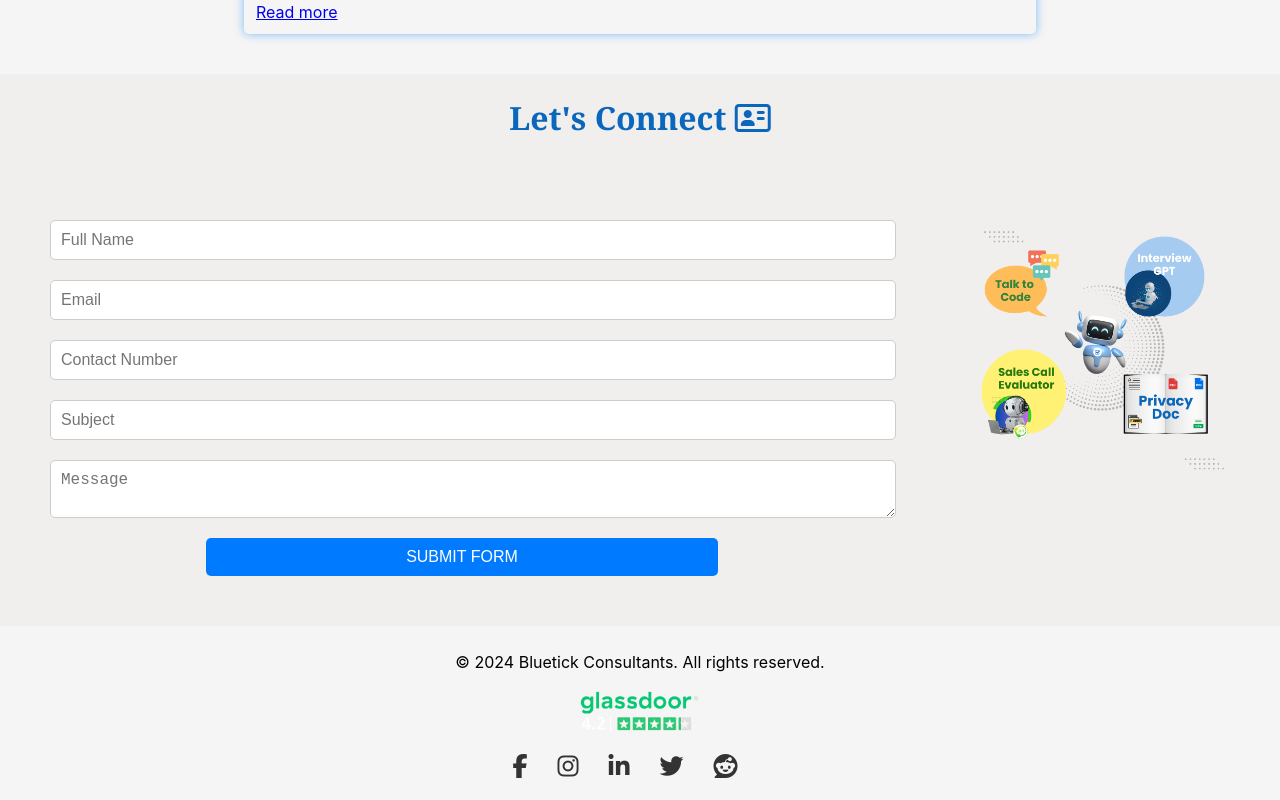
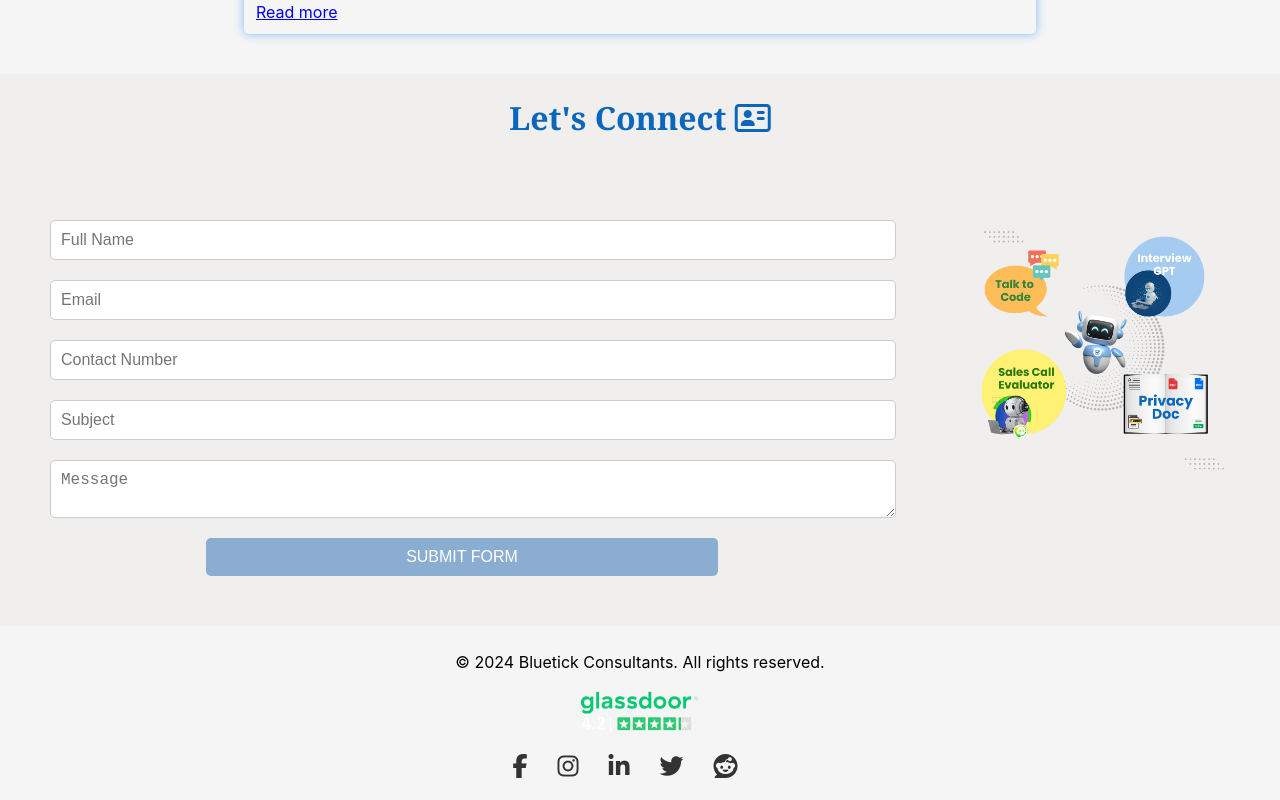
Before and after one commit to ravi1104/blue-tick, a React (Create React App) app: page / in a window 1280 px wide. Shown: the part 2786-3586 px from the top of the page. Built offline with nearby package versions, Linux system fonts and the light colour scheme.

Commit message:
modify app.css

```diff
--- a/src/App.css
+++ b/src/App.css
@@ -24,7 +24,7 @@ textarea {
 }
 
 form button[type="submit"] {
-    background-color: #007bff;
+    background-color: #8badd1;
     text-transform: uppercase;
     color: #fff;
     width: 40vw;
@@ -38,5 +38,5 @@ form button[type="submit"] {
 }
 
 button[type="submit"]:hover {
-    background-color: #0056b3;
+    background-color: #007bff;
 }
```
